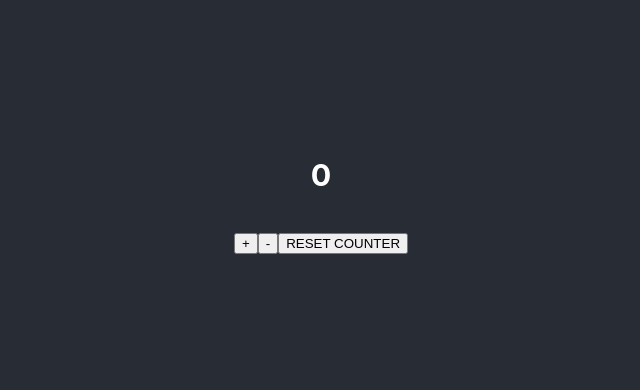
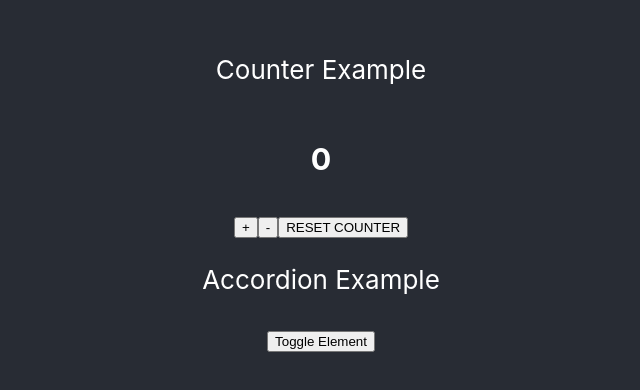
Before and after one commit to josephdubon/react-for-everyone, a React (Create React App) app: page / in a window 1280 px wide. Shown: the part 210-600 px from the top of the page, without its empty margins (319-959 px from the left). Built offline with nearby package versions, Linux system fonts and the light colour scheme.

Commit message:
created accordion example with conditional rendering example

```diff
--- /dev/null
+++ b/src/Accordion.js
@@ -0,0 +1,15 @@
+import {useState} from "react";
+
+export function Accordion() {
+    const [isToggle, setIsToggle] = useState(false) // default to hidden
+    const showMe = isToggle ? (<h2>Boo Yah!</h2>) : null // ternary operation for conditional rendering
+
+    return (<div>
+        {showMe}
+        <button
+            onClick={() => {
+                setIsToggle(!isToggle)
+            }}>Toggle Element
+        </button>
+    </div>)
+}
--- a/src/App.js
+++ b/src/App.js
@@ -2,11 +2,15 @@ import './App.css';
 import PropTypes from 'prop-types';
 
 import {Counter} from "./Counter";
+import {Accordion} from "./Accordion";
 
 function App() {
     return (<div className="App">
         <header className="App-header">
+            <p>Counter Example</p>
             <Counter/>
+            <p>Accordion Example</p>
+            <Accordion/>
         </header>
     </div>);
 }
```
